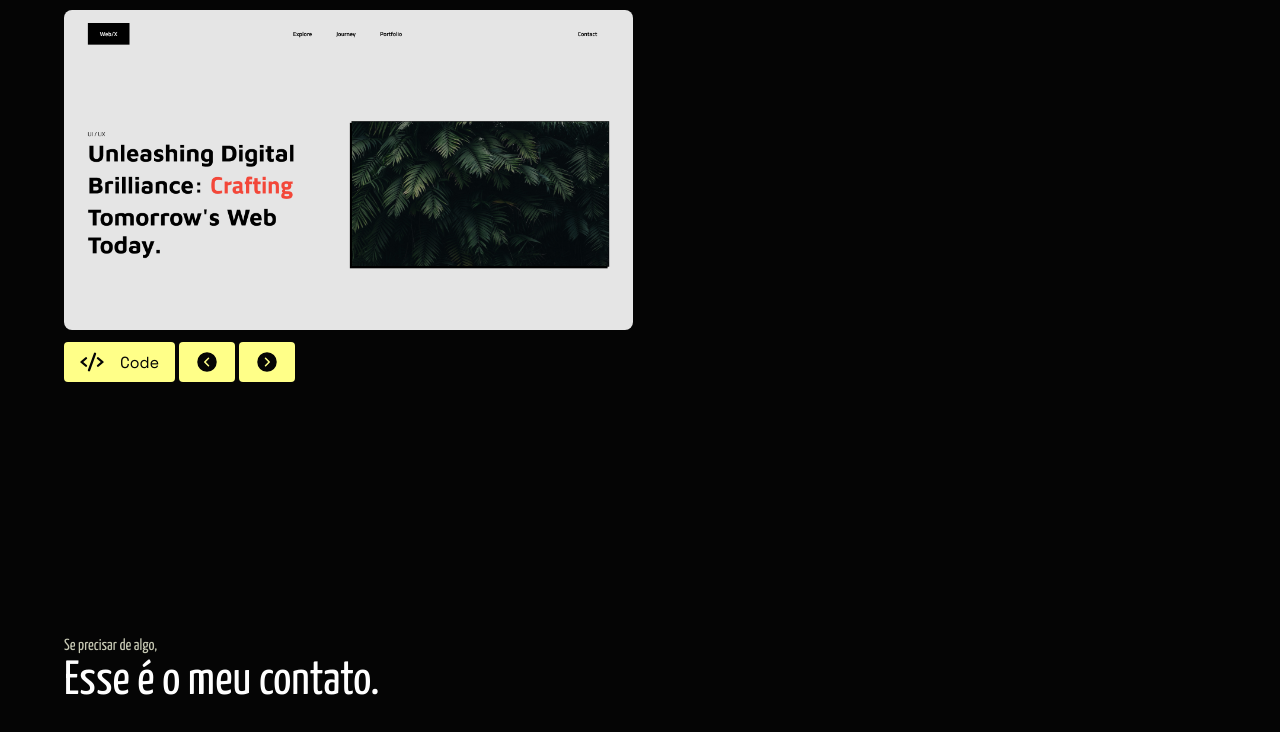
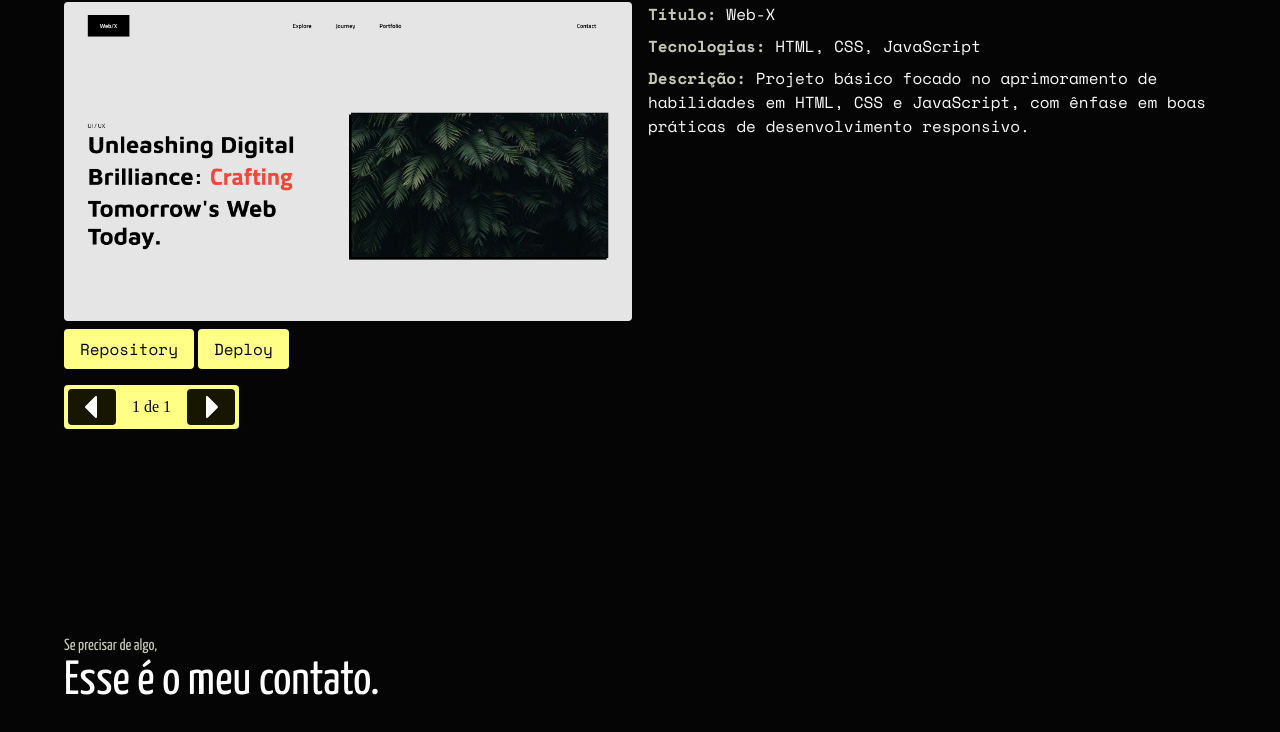
Before and after one commit to willy4nn/portfolio, a plain HTML site: page index.html in a window 1280 px wide. Shown: the part 1861-2593 px from the top of the page. Drawn offline with nearby package versions, Linux system fonts and the light colour scheme; a web font is replaced by a local one.

Commit message:
feature: slide

```diff
--- a/css/style.css
+++ b/css/style.css
@@ -112,6 +112,36 @@ body {
 	width: 24px;
 }
 
+.pagination {
+	display: flex;
+	width: fit-content;
+	background: #ffff88;
+	padding: 4px;
+	align-items: center;
+	justify-content: center;
+	border-radius: 4px;
+	gap: 1rem;
+}
+
+.pagination p {
+	color: #000000;
+}
+
+.prev,
+.next {
+	display: flex;
+	justify-content: center;
+	align-items: center;
+	padding: 2px 8px;
+	border-radius: 4px;
+	background: #161601;
+	cursor: pointer;
+}
+
+.next:hover {
+	background: #161601;
+}
+
 /* ⭐ Home */
 .home-container {
 	display: flex;
@@ -210,7 +240,7 @@ body {
 	gap: 4px;
 }
 
-.content-container {
+.about-container .content-container {
 	display: flex;
 	flex-direction: column;
 	gap: 1.5rem;
@@ -266,7 +296,7 @@ body {
 }
 
 @media (min-width: 1024px) {
-	.content-container {
+	.about-container .content-container {
 		display: flex;
 		flex-direction: row;
 		gap: 1.5rem;
@@ -298,59 +328,69 @@ body {
 }
 
 /* ⭐ Projects */
-.projects-section {
+.projects-container {
 	min-height: 100vh;
 	height: auto;
 }
 
-.projects-section .content-container {
+.projects-container .content-container {
+	display: flex;
 	flex-direction: column;
-}
-
-.projects-container {
-	display: flex;
 	gap: 1rem;
 }
 
+.slider {
+	display: flex;
+	flex-direction: column;
+	gap: 1rem;
+}
 .project {
+	display: flex;
+	flex-direction: column;
+	gap: 1rem;
+}
+
+.project .image-container {
+	display: flex;
+	flex-direction: column;
+	gap: 0.5rem;
+	flex: 1;
+}
+
+.project .info-container {
+	flex: 1;
 	display: flex;
 	flex-direction: column;
 	gap: 0.5rem;
 }
 
-.slider {
-	height: 100%;
-	width: 100%;
+.project .info-container > p {
+	color: #c5c7b2;
+	font-weight: 600;
 }
 
-.slider > img {
-	width: 100%;
-	height: 100%;
-	object-fit: cover;
-	border-radius: 8px;
-	object-position: top;
+.project .info-container > p > span {
+	font-weight: 400;
 }
 
-.controlls {
-	display: flex;
-	gap: 4px;
+.project .image-container > img {
+	width: 100%;
+	border-radius: 4px;
+	opacity: 0;
+	transition: opacity 300ms ease-in-out;
 }
 
-@media (min-width: 744px) {
-	.slider > img {
-		flex: 1;
-		max-height: 35rem;
-		object-fit: cover;
-		border-radius: 8px;
-	}
+.project > .image-container > img.visible {
+	opacity: 1;
 }
 
 @media (min-width: 1024px) {
-	.slider > img {
-		flex: 1;
-		max-height: 20rem;
-		object-fit: cover;
-		border-radius: 8px;
+	.project {
+		flex-direction: row;
+	}
+
+	.project .image-container {
+		max-width: 50%;
 	}
 }
 
@@ -367,6 +407,7 @@ body {
 	flex-direction: column;
 	justify-content: space-between;
 	align-items: start;
+	gap: 2rem;
 }
 
 .links {
--- a/index.html
+++ b/index.html
@@ -101,7 +101,7 @@
 					width="180px"
 				/>
 			</div>
-			<div class="projects-section section">
+			<div class="projects-container section">
 				<div class="title-container">
 					<span>Bem,</span>
 					<h2 class="heading-secondary">O que eu trago à mesa.</h2>
@@ -125,40 +125,62 @@
 							<p class="paragraph">Veja no GitHub</p>
 						</a>
 					</div>
-					<div class="projects-container">
+					<div class="slider">
 						<div class="project">
-							<div class="slider">
+							<div class="image-container">
+								<img src="" alt="" />
+								<div class="buttons-container">
+									<a
+										target="_blank"
+										href=""
+										class="button repository"
+										>Repository</a
+									>
+									<a
+										target="_blank"
+										href=""
+										class="button deploy"
+										>Deploy</a
+									>
+								</div>
+							</div>
+							<div class="info-container">
+								<p class="paragraph">
+									Título:
+									<span
+										class="paragraph project-title"
+									></span>
+								</p>
+								<p class="paragraph">
+									Tecnologias:
+									<span class="paragraph project-tech"></span>
+								</p>
+								<p class="paragraph">
+									Descrição:
+									<span
+										class="paragraph project-description"
+									></span>
+								</p>
+							</div>
+						</div>
+						<div class="pagination">
+							<div class="prev">
 								<img
-									src="./assets/project1.png"
+									src="./assets/caret-left-fill.svg"
 									alt=""
-									width="24px"
+									srcset=""
 								/>
 							</div>
-							<div class="buttons-container">
-								<a href="" class="button">
-									<img
-										src="./assets/code-bold.svg"
-										alt=""
-										srcset=""
-									/>
-									<p>Code</p>
-								</a>
-								<div class="controlls">
-									<div class="button">
-										<img
-											src="./assets/caret-circle-left-fill.svg"
-											alt=""
-											srcset=""
-										/>
-									</div>
-									<div class="button">
-										<img
-											src="./assets/caret-circle-right-fill.svg"
-											alt=""
-											srcset=""
-										/>
-									</div>
-								</div>
+							<p>
+								<span class="counter"></span>
+								de
+								<span class="limit"></span>
+							</p>
+							<div class="next">
+								<img
+									src="./assets/caret-right-fill.svg"
+									alt=""
+								/>
 							</div>
 						</div>
 					</div>
@@ -212,9 +234,10 @@
 							<p>+55 87 99931-9947</p></a
 						>
 					</div>
-					<p class="paragraph">© All rights reserved</p>
+					<p class="paragraph">© All rights reserved.</p>
 				</div>
 			</footer>
 		</div>
+		<script src="./js/script.js"></script>
 	</body>
 </html>
--- a/js/script.js
+++ b/js/script.js
@@ -0,0 +1,92 @@
+// Seleciona os elementos da página
+const paginationSlider = document.querySelector('.pagination');
+const prevButton = paginationSlider.querySelector('.prev');
+const nextButton = paginationSlider.querySelector('.next');
+const displayCounter = paginationSlider.querySelector('.counter');
+const displayLimit = paginationSlider.querySelector('.limit');
+const imageProject = document.querySelector(
+	'.project > .image-container > img'
+);
+const linkRepository = document.querySelector(
+	'.project > .image-container .repository'
+);
+
+const linkDeploy = document.querySelector(
+	'.project > .image-container .deploy'
+);
+
+const projectTitle = document.querySelector('.project-title');
+const projectTech = document.querySelector('.project-tech');
+const projectDescription = document.querySelector('.project-description');
+
+// Define o array de projetos
+const projects = [
+	{
+		img: '../assets/project1.png',
+		repository: 'https://github.com/willy4nn/My-Portfolio',
+		deploy: 'https://willy4nn.github.io/Web-X/',
+		title: 'Web-X',
+		tech: 'HTML, CSS, JavaScript',
+		description:
+			'Projeto básico focado no aprimoramento de habilidades em HTML, CSS e JavaScript, com ênfase em boas práticas de desenvolvimento responsivo.',
+	},
+];
+
+// Define o limite máximo da paginação
+const limit = projects.length;
+
+// Inicializa o contador com base
+let counter = 1;
+
+// Adiciona evento de clique no botão "próximo"
+nextButton.addEventListener('click', () => {
+	incrementCounter();
+});
+
+// Adiciona evento de clique no botão "anterior"
+prevButton.addEventListener('click', () => {
+	decreaseCounter();
+});
+
+// Incrementa o contador, garantindo que não exceda o limite
+function incrementCounter() {
+	counter++;
+	if (counter > limit) {
+		counter = 1; // Reinicia o contador se passar do limite
+	}
+	updateProjectDisplay(); // Atualiza a exibição do projeto
+}
+
+// Decrementa o contador, garantindo que não fique abaixo de 1
+function decreaseCounter() {
+	counter--;
+	if (counter < 1) {
+		counter = limit; // Reinicia o contador para o último item se ficar abaixo de 1
+	}
+	updateProjectDisplay(); // Atualiza a exibição do projeto
+}
+
+// Atualiza a exibição do projeto atual na interface com transição suave
+function updateProjectDisplay() {
+	// Remove a classe 'visible' para iniciar o fade-out
+	imageProject.classList.remove('visible');
+
+	// Aguardar o fade-out antes de trocar a imagem
+	setTimeout(() => {
+		displayCounter.innerText = counter;
+		displayLimit.innerText = limit;
+		imageProject.src = projects[counter - 1].img;
+		linkRepository.href = projects[counter - 1].repository;
+		linkDeploy.href = projects[counter - 1].deploy;
+
+		projectTitle.innerText = projects[counter - 1].title;
+		projectTech.innerText = projects[counter - 1].tech;
+		projectDescription.innerText = projects[counter - 1].description;
+
+		// Adiciona a classe 'visible' para fazer o fade-in
+		imageProject.classList.add('visible');
+	}, 300); // Tempo para o fade-out (meio segundo)
+}
+
+// Chama a função para exibir o primeiro projeto ao carregar a página
+updateProjectDisplay();
```
Also changed, not shown: assets/caret-circle-left-fill.svg (deleted), assets/caret-circle-right-fill.svg (deleted), assets/caret-left-fill.svg (added), assets/caret-right-fill.svg (added), assets/project2.png (added).
